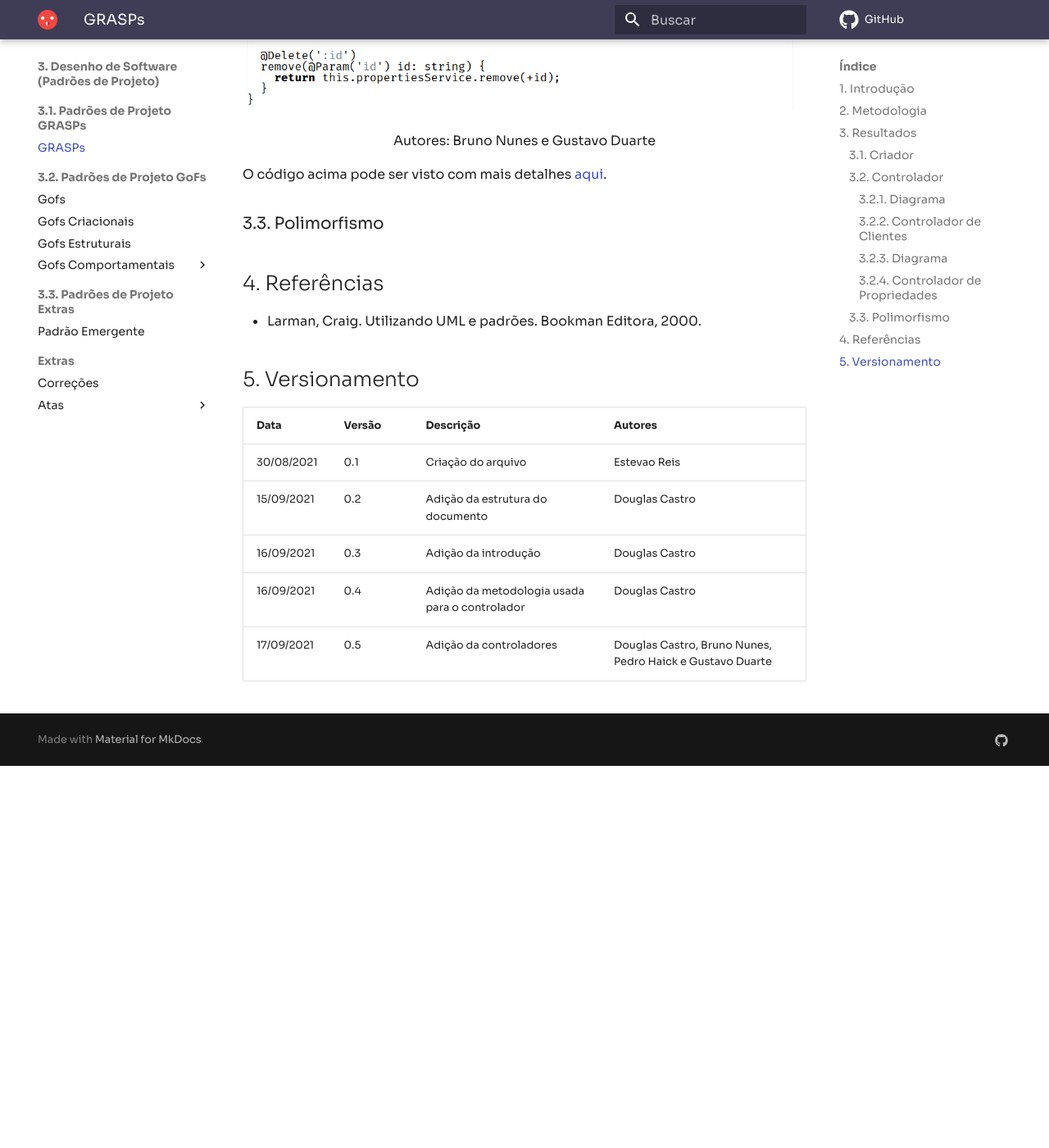
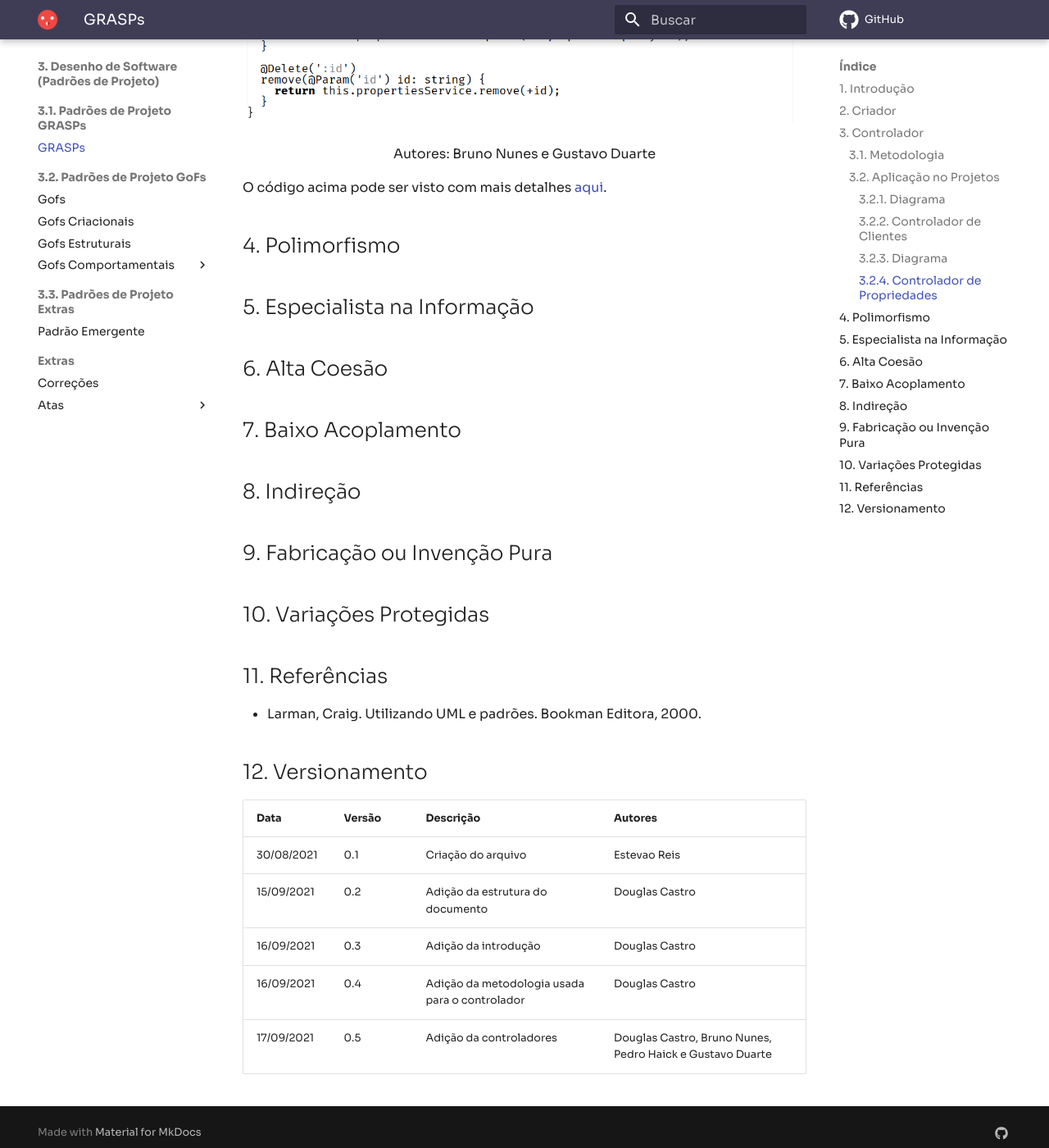
Before and after one commit to UnBArqDsw2021-1/2021.1_G04_Cardeal, an MkDocs documentation site: the page built from docs/padroesDeProjeto/GRASPs.md, in a window 1280 px wide and 1400 px high, scrolled down 3504 px. Shown: the whole window at 82% size. Built offline with MkDocs 1.6.1 and Material for MkDocs 9.7.7, drawn with Linux system fonts in a browser that asks for light colours; comment, search, counter and statistics services are not loaded; before the commit the page ends 4438 px from its top, so only the background shows below that; some of the changed text lies outside the part shown.

Commit message:
Change document struture

```diff
--- a/docs/padroesDeProjeto/GRASPs.md
+++ b/docs/padroesDeProjeto/GRASPs.md
@@ -4,21 +4,23 @@
 
 <p align="justify">&emsp;&emsp;Para Larman, os padrões GRASP <i>"nomeiam e descrevem princípios fundamentais de atribuição de responsabilidade a objetos"</i> (LARMAN, 2000). Criador, especialista, controlador, invenção pura, indireção, alta coesão, baixo aclopamento, polimorfismo e variações protegidas são alguns desses padrões e princípios descritos utilizados no GRASP.</p>
 
+
+
+
+## 2. Criador
+
+## 3. Controlador
 <p align="justify">&emsp;&emsp;O padrão controlador <i>"é um objeto de interface, não-de-usuário responsável por tratar um evento de sistema. Um controller define o método para a operação de sistema"</i> (LARMAN, 200). Normalmente, um controlador deve delegar a outros objetos o trabalho que precisa ser feito, ou seja, ele coordena ou controla uma atividade, mas não trabalha sozinho.</p>
 
 <p align="justify">&emsp;&emsp;Dessa forma, um erro comum em projeto de controladores é dar-lhes muitas responsabilidades. Por isso, é uma boa prática delegar a outros objetos a execução de um evento, enquanto ele coordena a atividade(LARMAN, 2000). Alguns benefícios que os controladores trazem para uma aplicação é o maior potencial para reutilização e interfaces mais conectáveis.</p>
 
-## 2. Metodologia
+### 3.1. Metodologia
 
 <p align = "justify">&emsp;&emsp;A partir das <i><a href="https://unbarqdsw2021-1.github.io/2021.1_G04_Cardeal/padroesDeProjeto/atas/30-08-21/" target="_blank">discussões</a></i> em equipe ocorrida no dia 30/08/2021, foi definido três padrões GRASP que seriam coerentes de se aplicar no nosso projeto. São eles: Criador, Controlador e Polimorfismo. Foi usado como insumo para os diagramas e implementações desses padrões o <i><a href="https://unbarqdsw2021-1.github.io/2021.1_G04_Cardeal/modelagem/diagrama_classes/" target="_blank">Diagrama de Classes</a></i>.</p>
 
-  Para a construção dos diagramas foi usado a ferramenta [Draw.io](https://draw.io).
+&emsp;&emsp;Para a construção dos diagramas foi usado a ferramenta [Draw.io](https://draw.io).
 
-## 3. Resultados
-
-### 3.1. Criador
-
-### 3.2. Controlador
+### 3.2. Aplicação no Projetos
 
 <p align="justify">&emsp;&emsp;Os controladores implementados na nossa aplicação são os responsáveis por receber as requisições do browser. Por ter muitas atividades na aplicação e para evitar o "inchasso" de um controlador de fachada, optamos por implementar um controlador para cada classe concreta, onde esses ficaram responsáveis por coordenar as requisições recebidas por cada classe.</p>
 
@@ -50,13 +52,25 @@ O código acima pode ser visto com mais detalhes [aqui](https://github.com/UnBAr
 
 O código acima pode ser visto com mais detalhes [aqui](https://github.com/UnBArqDsw2021-1/2021.1-g04-cardeal-back-end/blob/feature/US04/src/properties/properties.controller.ts).
 
-### 3.3. Polimorfismo
+## 4. Polimorfismo
 
-## 4. Referências
+## 5. Especialista na Informação
+
+## 6. Alta Coesão
+
+## 7. Baixo Acoplamento
+
+## 8. Indireção
+
+## 9. Fabricação ou Invenção Pura
+
+## 10. Variações Protegidas
+
+## 11. Referências
 
 - Larman, Craig. Utilizando UML e padrões. Bookman Editora, 2000.
 
-## 5. Versionamento
+## 12. Versionamento
 | Data       | Versão | Descrição         | Autores       |
 | ---------- | ------ | ----------------- | ------------- |
 | 30/08/2021 | 0.1 | Criação do arquivo| Estevao Reis  |
```
